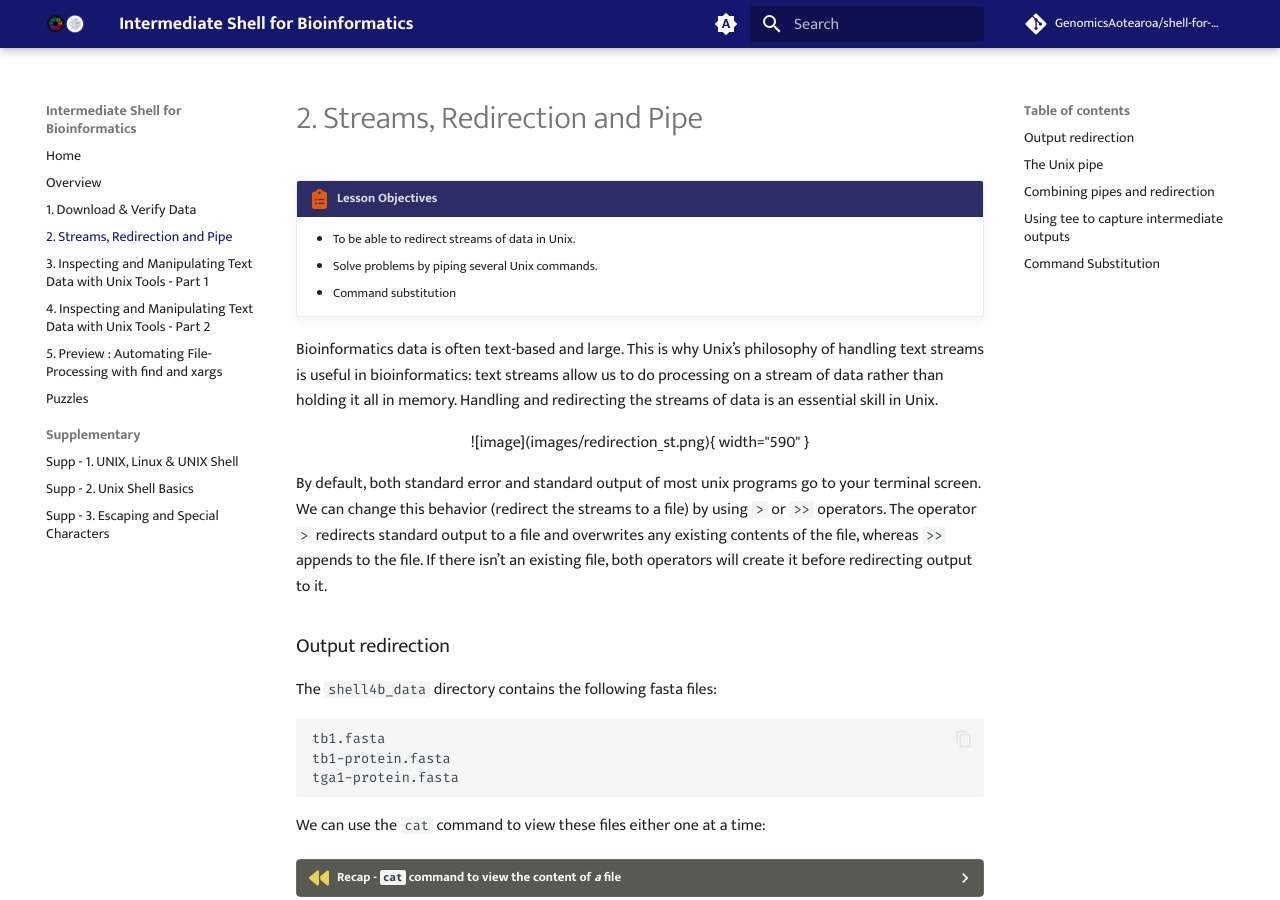
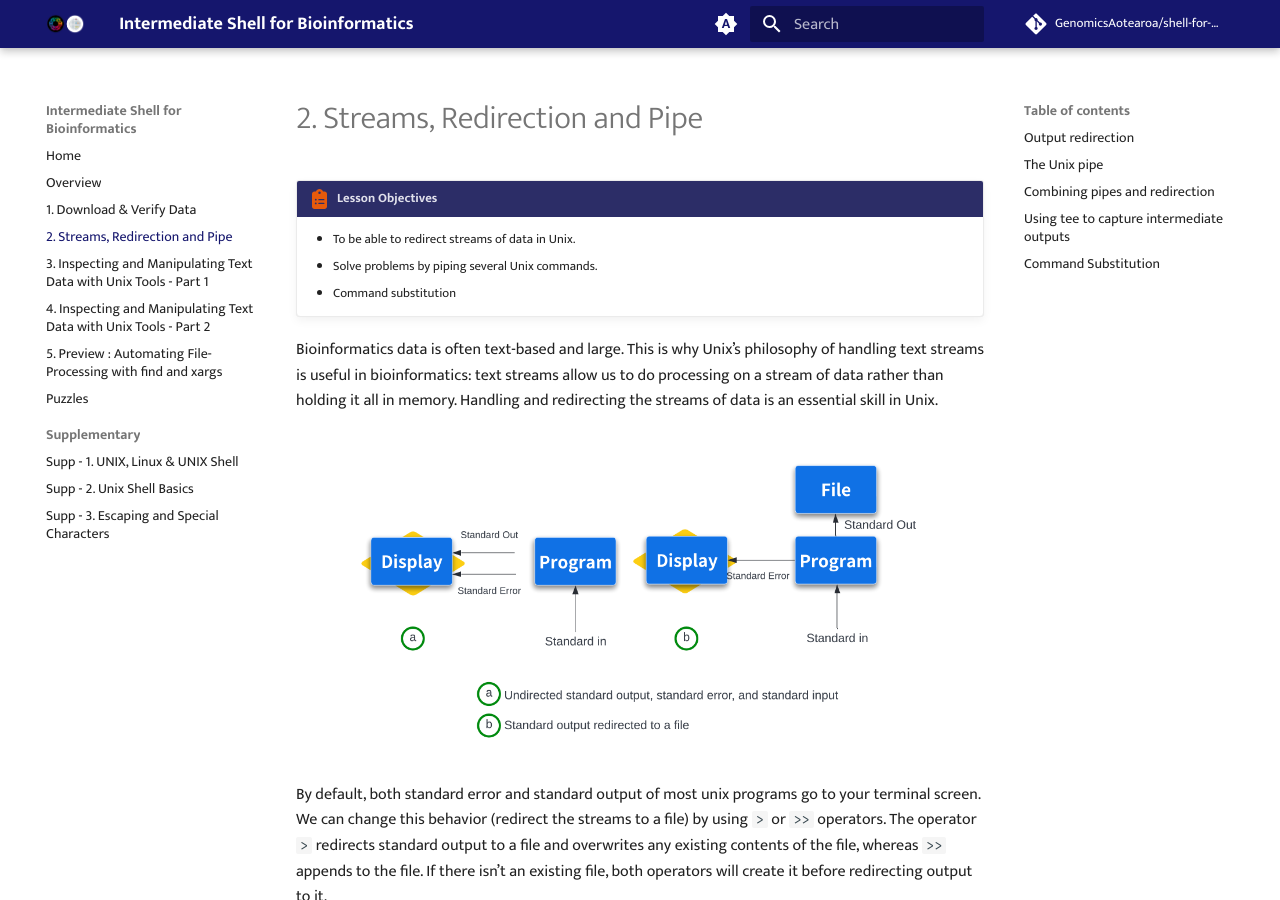
Before and after one commit to GenomicsAotearoa/shell-for-bioinformatics, an MkDocs documentation site: the page built from docs/3_streams_red_pipe.md, in a window 1280 px wide and 900 px high. Built offline with MkDocs 1.6.1 and Material for MkDocs 9.7.7, drawn with Linux system fonts in a browser that asks for light colours; comment, search, counter and statistics services are not loaded.

Commit message:
new image syntax

```diff
--- a/docs/3_streams_red_pipe.md
+++ b/docs/3_streams_red_pipe.md
@@ -8,10 +8,11 @@
 
 Bioinformatics data is often text-based and large. This is why Unix’s philosophy of handling text streams is useful in bioinformatics: text streams allow us to do processing on a stream of data rather than holding it all in memory. Handling and redirecting the streams of data is an essential skill in Unix.
 
+<figure markdown>
+  ![image](images/redirection_st.png){ width="590" }
+</figure>
 
-<center>
- ![image](images/redirection_st.png){ width="590" }
-</center>
+
 
 By default, both standard error and standard output of most unix programs go to your terminal screen. We can change this behavior (redirect the streams to a file) by using `>` or `>>` operators. The operator `>` redirects standard output to a file and overwrites any existing contents of the file, whereas `>>` appends to the file. If there isn’t an existing file, both operators will create it before redirecting output to it.
 
--- a/mkdocs.yml
+++ b/mkdocs.yml
@@ -104,6 +104,7 @@ markdown_extensions:
       custom_checkbox: true
   - pymdownx.tilde
   - pymdownx.snippets
+  - pymdownx.blocks.caption
 
 plugins:
   - glightbox:
--- a/requirements.txt
+++ b/requirements.txt
@@ -1,6 +1,6 @@
 # requirements for core
 mergedeep
-mkdocs-material==9.5.39
+mkdocs-material
 cairosvg
 pillow
 
```
